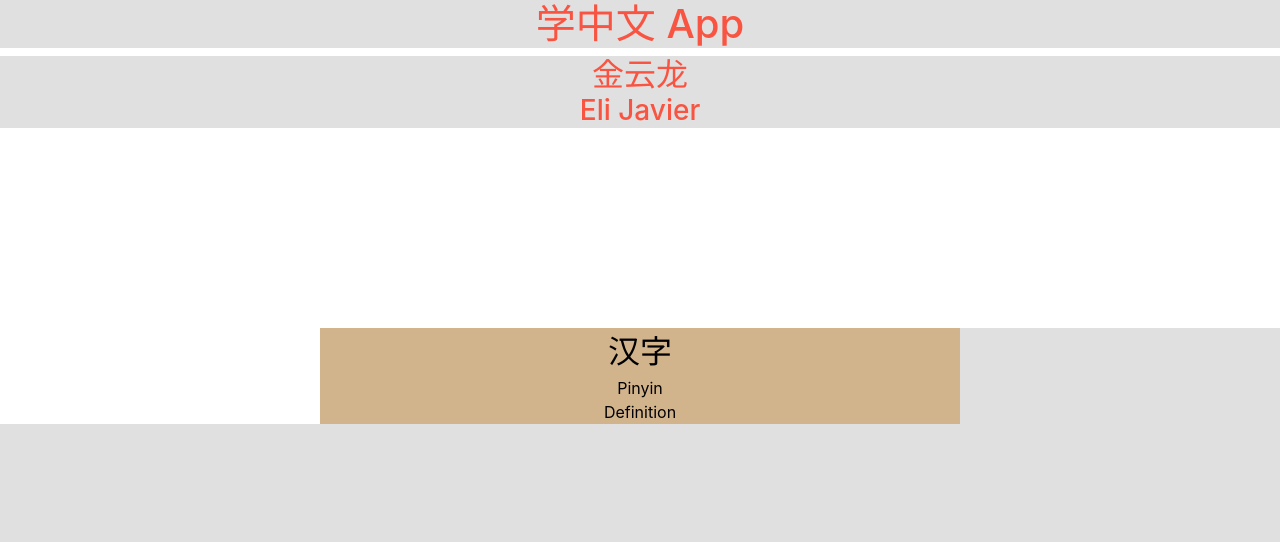
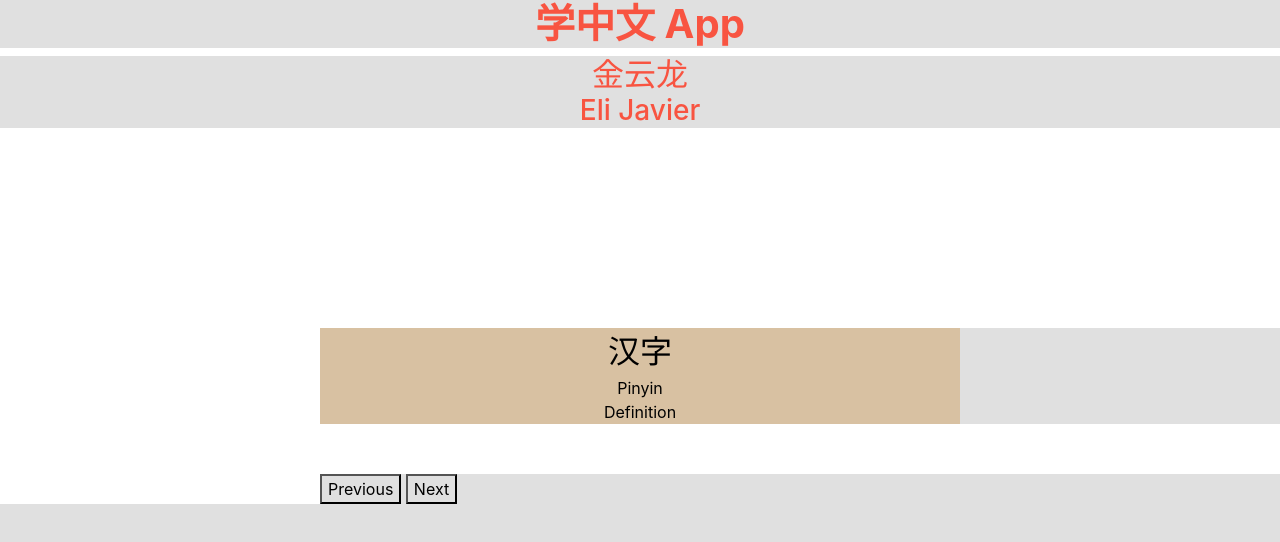
Before and after one commit to e-javi/web-learning, a plain HTML site: page index.html in a window 1280 px wide. Shown: the top 542 px of the page. Drawn offline with nearby package versions, Linux system fonts and the light colour scheme.

Commit message:
Added simple buttons, explored functionality with javascript

```diff
--- a/index.html
+++ b/index.html
@@ -1,8 +1,8 @@
 <!doctype html>
 <html lang="en">
   <link rel="stylesheet" href="landing.css">
-  <link rel="JavaScript" href="landing_code.js">
   <head>
+    <script type="text/javascript" src="landing_code.js"></script>
     <!-- Required meta tags -->
     <meta charset="utf-8">
     <meta name="viewport" content="width=device-width, initial-scale=1, shrink-to-fit=no">
@@ -12,7 +12,7 @@
   </head>
   <body>
 
-    <h1 class="headers">学中文 App<h1>
+    <h1 class="headers"><b>学中文 App</b><h1>
     <h2 class="headers">金云龙</h2>
     <h3 class="headers">Eli Javier</h3>
 
@@ -21,7 +21,10 @@
       <p class="pinyin">Pinyin</p>
       <p class="def">Definition</p>
     </div>
+    <div class="card_buttons">
+    <input type="button" value="Previous" onclick="test()"/>     <input type="button" value="Next" onclick="test()"/>
 
+    </div>
 
 
     <!-- Optional JavaScript -->
--- a/landing.css
+++ b/landing.css
@@ -15,20 +15,19 @@
  .flashcard * {
     width: 50%;
     height: 100%;
-    background-color: tan;
+    background-color: rgb(216, 193, 162);
     color: black;
     margin-bottom: 0%;
 }
 
 div{
-    margin-top: 200px;
     background-color: #e0e0e0;
     transform: translate(25%, 0%);
-    margin-bottom: 200px;
 }
 
 .chars{
     font-size: xx-large;
+    margin-top: 200px;
 }
 .pinyin{
     font-size: medium;
@@ -37,6 +36,11 @@ div{
     font-size: medium;
 }
 
+.card_buttons{
+    text-align: left;
+    margin-top: 50px;
+}
+
 p {
     text-align: center;
     color: #f85441;
--- a/landing_code.js
+++ b/landing_code.js
@@ -0,0 +1,3 @@
+function test(){
+    console.log("clicked")
+}
```
